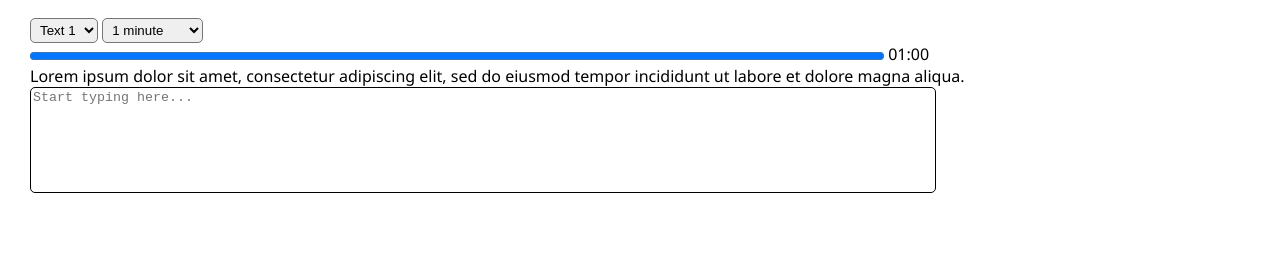
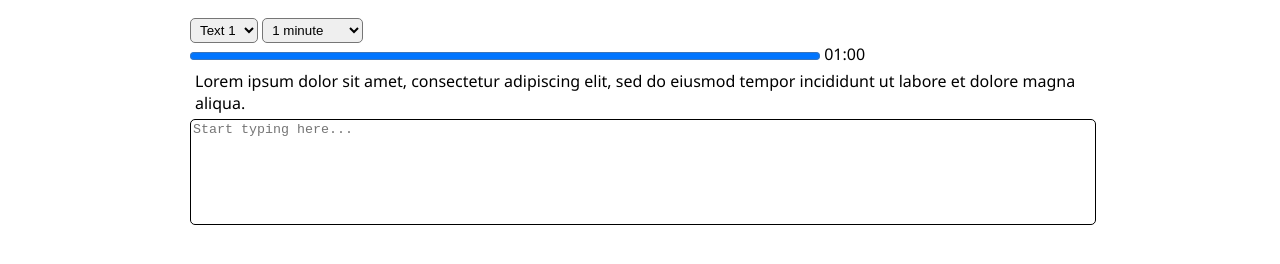
Before and after one commit to fran-mowat/typing-test, a plain HTML site: page index.html in a window 1280 px wide. Shown: the part 76-340 px from the top of the page. Drawn offline with Linux system fonts and the light colour scheme.

Commit message:
styling test text

```diff
--- a/styles.css
+++ b/styles.css
@@ -12,6 +12,11 @@ header h1{
     text-align: center;
 }
 
+main{
+    margin: auto;
+    width: 900px;
+}
+
 #test-details form select{
     border-radius: 5px;
     padding: 3px 5px;
@@ -19,6 +24,10 @@ header h1{
 
 #test-progress progress{
     width: 70%;
+}
+
+#test-content #reference-text{
+    padding: 5px;
 }
 
 #test-content textarea{
```
